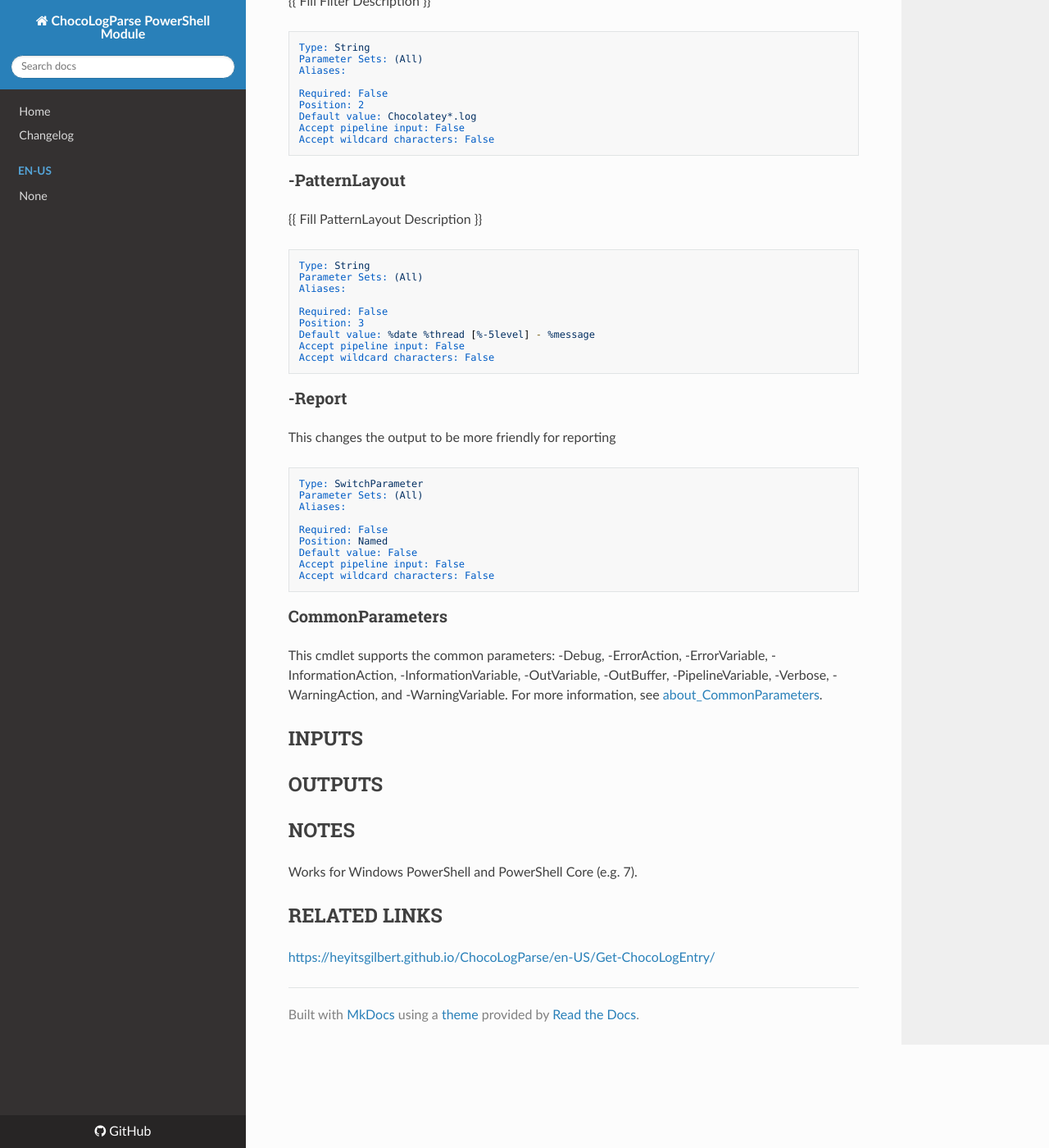
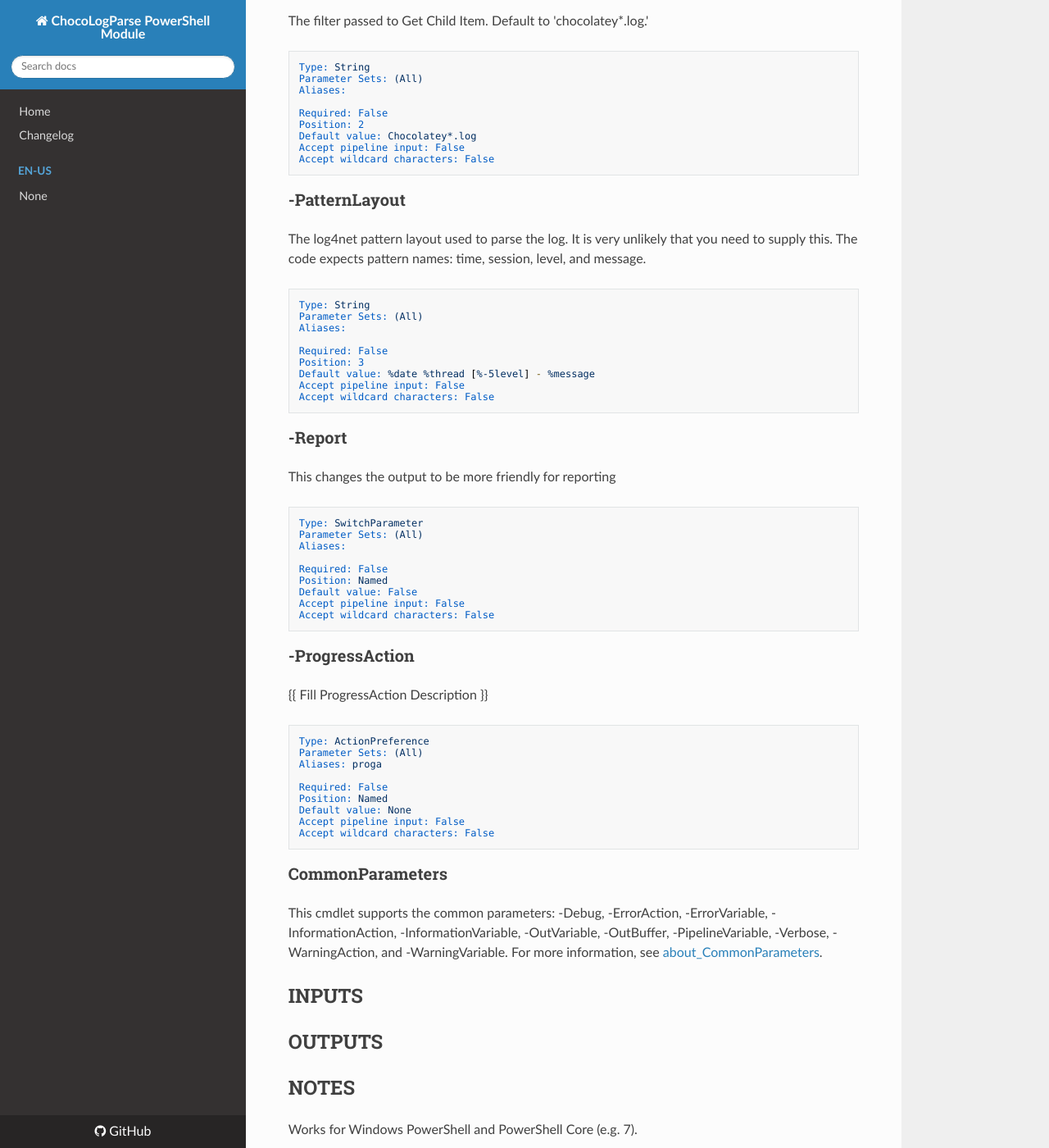
Before and after one commit to HeyItsGilbert/ChocoLogParse, an MkDocs documentation site: the page built from docs/en-US/Get-ChocoLogEntry.md, in a window 1280 px wide and 1400 px high, scrolled down 1086 px. Shown: the whole window at 82% size. Built offline with MkDocs 1.6.1, drawn with Linux system fonts in a browser that asks for light colours; nearby versions of some CDN libraries; some of the changed text lies outside the part shown.

````diff
--- a/docs/en-US/Get-ChocoLogEntry.md
+++ b/docs/en-US/Get-ChocoLogEntry.md
@@ -1,7 +1,7 @@
 ---
 external help file: ChocoLogParse-help.xml
 Module Name: ChocoLogParse
-online version: https://heyitsgilbert.github.io/ChocoLogParse/en-US/Get-ChocoLogEntry/
+online version:
 schema: 2.0.0
 ---
 
@@ -15,7 +15,7 @@ Defaults to last exection.
 
 ```
 Get-ChocoLogEntry [[-Path] <String[]>] [[-Filter] <String>] [[-PatternLayout] <String>] [-Report]
- [<CommonParameters>]
+ [-ProgressAction <ActionPreference>] [<CommonParameters>]
 ```
 
 ## DESCRIPTION
@@ -33,7 +33,9 @@ Grabs the laste entry from the latest log
 ## PARAMETERS
 
 ### -Path
-{{ Fill Path Description }}
+The log path you want to parse.
+This will default to the latest local log.
+This can be a directory of logs.
 
 ```yaml
 Type: String[]
@@ -48,7 +50,8 @@ Accept wildcard characters: False
 ```
 
 ### -Filter
-{{ Fill Filter Description }}
+The filter passed to Get Child Item.
+Default to 'chocolatey*.log.'
 
 ```yaml
 Type: String
@@ -63,7 +66,11 @@ Accept wildcard characters: False
 ```
 
 ### -PatternLayout
-{{ Fill PatternLayout Description }}
+The log4net pattern layout used to parse the log.
+It is very unlikely that you
+need to supply this.
+The code expects pattern names: time, session, level, and
+message.
 
 ```yaml
 Type: String
@@ -92,6 +99,21 @@ Accept pipeline input: False
 Accept wildcard characters: False
 ```
 
+### -ProgressAction
+{{ Fill ProgressAction Description }}
+
+```yaml
+Type: ActionPreference
+Parameter Sets: (All)
+Aliases: proga
+
+Required: False
+Position: Named
+Default value: None
+Accept pipeline input: False
+Accept wildcard characters: False
+```
+
 ### CommonParameters
 This cmdlet supports the common parameters: -Debug, -ErrorAction, -ErrorVariable, -InformationAction, -InformationVariable, -OutVariable, -OutBuffer, -PipelineVariable, -Verbose, -WarningAction, and -WarningVariable. For more information, see [about_CommonParameters](http://go.microsoft.com/fwlink/?LinkID=113216).
 
@@ -104,5 +126,3 @@ Works for Windows PowerShell and PowerShell Core (e.g.
 7).
 
 ## RELATED LINKS
-
-[https://heyitsgilbert.github.io/ChocoLogParse/en-US/Get-ChocoLogEntry/](https://heyitsgilbert.github.io/ChocoLogParse/en-US/Get-ChocoLogEntry/)
````
Also changed, not shown: CHANGELOG.md (+17 -0 lines), docs/en-US/Read-ChocoLog.md (+2 -2 lines), 9 other files.
